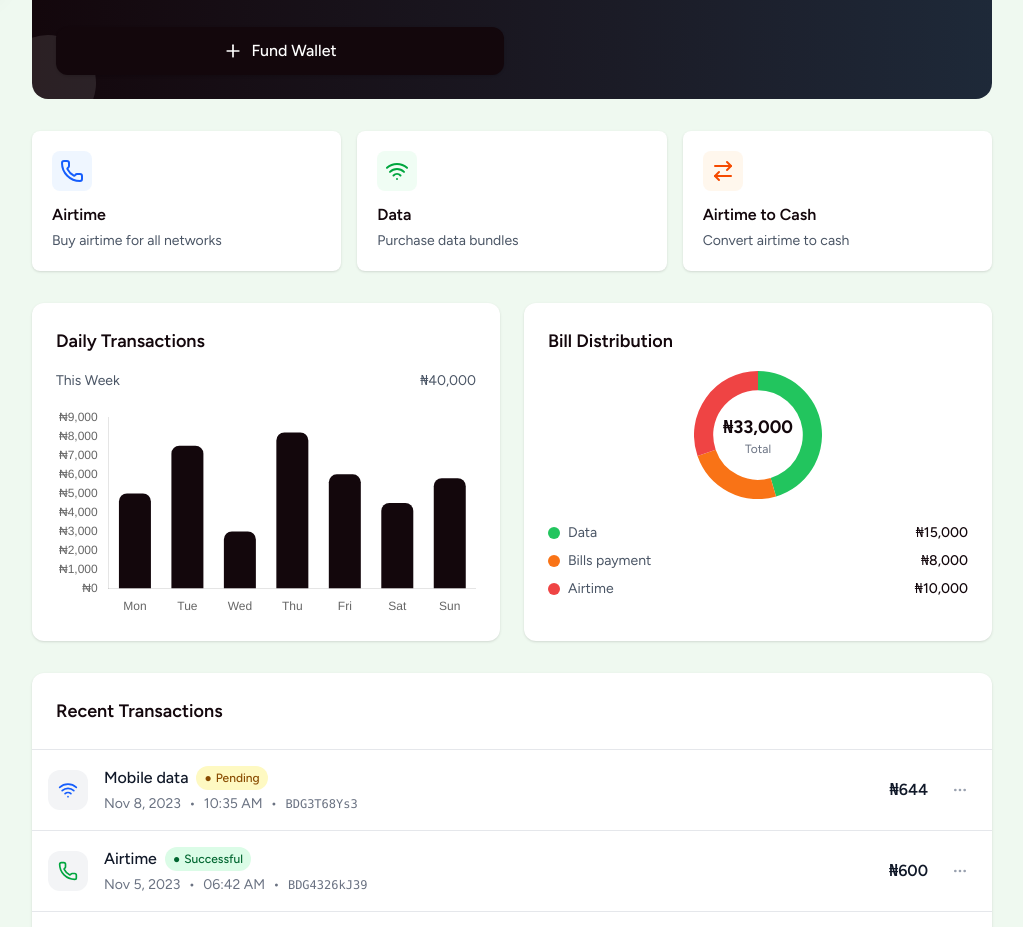
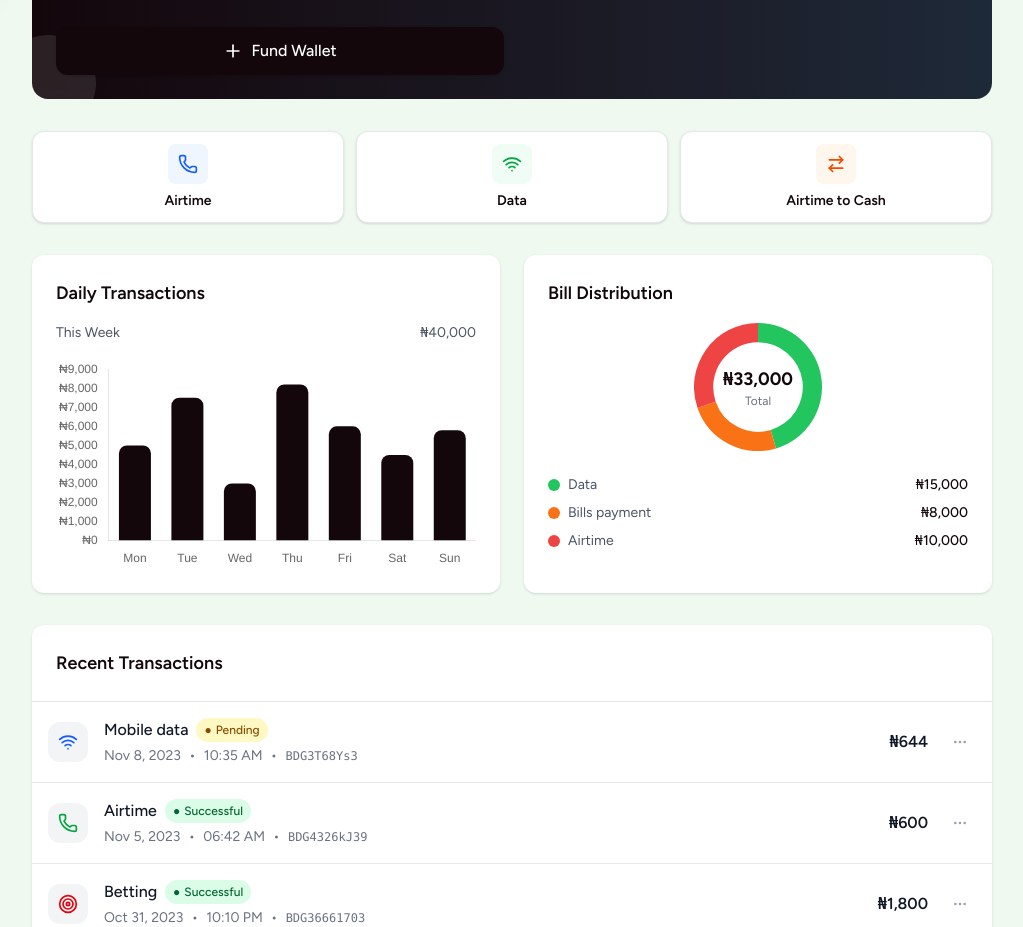
Before and after one commit to KabriAcid/numora, a Next.js app: page /dashboard in a window 1280 px wide. Shown: the part 820-1747 px from the top of the page, without its empty margins (256-1279 px from the left). Built offline with nearby package versions, Linux system fonts and the light colour scheme.

Commit message:
feat: add NextTopLoader for improved loading experience; update ServiceGrid layout and styles

```diff
--- a/package.json
+++ b/package.json
@@ -16,6 +16,7 @@
 		"framer-motion": "13.4.3",
 		"lucide-react": "1.48.0",
 		"next": "16.3.6",
+		"nextjs-toploader": "^3.9.17",
 		"react": "19.3.0",
 		"react-chartjs-2": "5.3.1",
 		"react-dom": "19.3.0",
--- a/src/app/layout.tsx
+++ b/src/app/layout.tsx
@@ -1,4 +1,5 @@
 import type { Metadata } from "next";
+import NextTopLoader from "nextjs-toploader";
 import "./globals.css";
 
 export const metadata: Metadata = {
@@ -11,7 +12,16 @@ export default function RootLayout({
 }: Readonly<{ children: React.ReactNode }>) {
 	return (
 		<html lang="en">
-			<body suppressHydrationWarning>{children}</body>
+			<body suppressHydrationWarning>
+				<NextTopLoader
+					color="#13070C"
+					height={3}
+					showSpinner={false}
+					shadow={false}
+					zIndex={9999}
+				/>
+				{children}
+			</body>
 		</html>
 	);
 }
--- a/src/components/shared/ui/ServiceGrid.tsx
+++ b/src/components/shared/ui/ServiceGrid.tsx
@@ -11,7 +11,6 @@ const ServiceGrid: React.FC = () => {
 		{
 			id: "airtime",
 			title: "Airtime",
-			description: "Buy airtime for all networks",
 			icon: Phone,
 			path: "/airtime",
 			color: "bg-blue-50 text-blue-600",
@@ -20,7 +19,6 @@ const ServiceGrid: React.FC = () => {
 		{
 			id: "data",
 			title: "Data",
-			description: "Purchase data bundles",
 			icon: Wifi,
 			path: "/data",
 			color: "bg-green-50 text-green-600",
@@ -29,7 +27,6 @@ const ServiceGrid: React.FC = () => {
 		{
 			id: "airtime-to-cash",
 			title: "Airtime to Cash",
-			description: "Convert airtime to cash",
 			icon: ArrowRightLeft,
 			path: "/airtime-to-cash",
 			color: "bg-orange-50 text-orange-600",
@@ -38,26 +35,23 @@ const ServiceGrid: React.FC = () => {
 	];
 
 	return (
-		<div className="grid grid-cols-2 sm:grid-cols-3 gap-3 sm:gap-4">
+		<div className="grid grid-cols-3 gap-2 sm:gap-3">
 			{services.map((service) => {
 				const Icon = service.icon;
 				return (
 					<button
 						key={service.id}
 						onClick={() => router.push(service.path)}
-						className={`cursor-pointer bg-white rounded-lg p-4 sm:p-5 min-h-32 shadow-sm ${service.hoverColor} transition-all duration-200 hover:shadow-md text-left group`}
+						className={`cursor-pointer bg-white rounded-xl p-3 shadow-sm border border-gray-100 ${service.hoverColor} transition-all duration-200 hover:shadow-md text-left group`}
 					>
 						<div
-							className={`w-10 h-10 rounded-lg ${service.color} flex items-center justify-center mb-3 transition-transform group-hover:scale-105`}
+							className={`w-9 h-9 sm:w-10 sm:h-10 rounded-lg ${service.color} flex items-center justify-center mx-auto mb-2 transition-transform group-hover:scale-105`}
 						>
-							<Icon className="w-6 h-6" />
+							<Icon className="w-4 h-4 sm:w-5 sm:h-5" />
 						</div>
-						<h3 className="font-semibold text-[#13070C] mb-1">
+						<h3 className="text-center text-xs sm:text-sm font-semibold text-[#13070C] leading-tight">
 							{service.title}
 						</h3>
-						<p className="text-xs sm:text-sm text-gray-600 line-clamp-2">
-							{service.description}
-						</p>
 					</button>
 				);
 			})}
```
Also changed, not shown: 1 other file (tests, documents, lock files or other folders).
